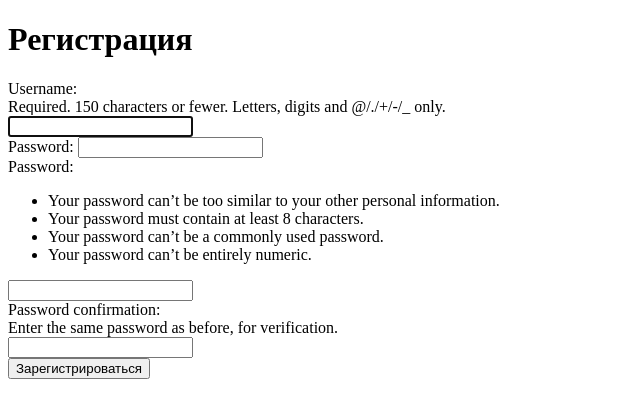
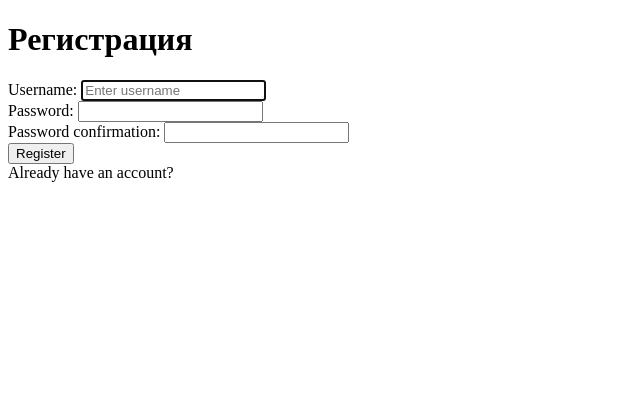
Before and after one commit to sshlpp/module3, a Django app: page /registration/ in a window 1280 px wide. Shown: the top 418 px of the page, without its empty margins (0-640 px from the left). Run offline with Django 5.2, Linux system fonts and the light colour scheme.

Commit message:
registration

```diff
--- a/module3/eshop/forms.py
+++ b/module3/eshop/forms.py
@@ -5,4 +5,21 @@ from .models import User
 class RegistrationForm(UserCreationForm):
     class Meta:
         model = User
-        fields = ["username", "password"]
+        fields = ["username", "password1", "password2"]
+        widgets = {
+            "username": forms.TextInput(attrs={
+                "class": "reg-form",
+                "placeholder": "Enter username"
+            }),
+            "password1": forms.PasswordInput(attrs={
+                "class": "form-control",
+                "placeholder": "Enter password"
+            }),
+            "password2": forms.PasswordInput(attrs={
+                "class": "form-control",
+                "placeholder": "Confirm your password"
+            }),
+        }
+    def clean_password2(self):
+        password2 = self.cleaned_data.get("password1")
+        return password2
--- a/module3/eshop/views.py
+++ b/module3/eshop/views.py
@@ -2,6 +2,7 @@ from django.shortcuts import render
 from django.views.generic.base import TemplateView
 from django.views.generic import ListView
 from django.views.generic import CreateView
+from django.contrib.auth.views import LoginView
 from .models import Product, User
 from .forms import RegistrationForm
 from django.urls import reverse_lazy
@@ -17,5 +18,8 @@ class RegistrationView(CreateView):
     template_name = "registration.html"
     success_url = reverse_lazy("main")
     def form_valid(self, form):
-        user = form.save()
+        form.user = form.save()
         return super().form_valid(form)
+
+class Login(LoginView):
+    pass
--- a/module3/module3/urls.py
+++ b/module3/module3/urls.py
@@ -21,5 +21,6 @@ from eshop.views import MainPageView, RegistrationView
 urlpatterns = [
     path('admin/', admin.site.urls),
     path('', MainPageView.as_view(), name="main"),
-    path('registration/', RegistrationView.as_view()),
+    path('registration/', RegistrationView.as_view(), name="registration"),
+    path('login/', RegistrationView.as_view(), name="login"),
 ]
--- a/module3/templates/base.html
+++ b/module3/templates/base.html
@@ -11,8 +11,8 @@
       {% if user.is_authenticated %}
         <a href="">Your balance: </a>
       {% else %}
-        <a href="">Login</a>
-        <a href="">Register</a>
+        <a href="{% url 'login' %}">Login</a>
+        <a href="{% url 'registration' %}">Register</a>
       {% endif %}
     </nav>
     <div>
--- a/module3/templates/registration.html
+++ b/module3/templates/registration.html
@@ -5,9 +5,23 @@
 </head>
 <body>
     <h1>Регистрация</h1>
-    <form method="post">
-        {% csrf_token %}
-        {{ form }}
-        <button type="submit">Зарегистрироваться</button>
-    </form>
+    <form method="post" class="regForm">
+    {% csrf_token %}
+    <div class="usernameInput">
+      {{ form.username.label_tag }} {{ form.username }} {{ form.username.errors }}
+    </div>
+    <div class="passInput">
+      {{ form.password1.label_tag }} {{ form.password1 }} {{ form.password1.errors }}
+    </div>
+    <div class="passInput">
+      {{ form.password2.label_tag }} {{ form.password2 }} {{ form.password2.errors }}
+    </div>
+    <input type="submit" value="Register" />
+    {% if form.errors %}
+    <div style="color: red;">
+        {{ form.errors }}
+    </div>
+{% endif %}
+</form>
+    <span>Already have an account?</span>
 </body>
```
Also changed, not shown: module3/module3/settings.py (+12 -12 lines).
